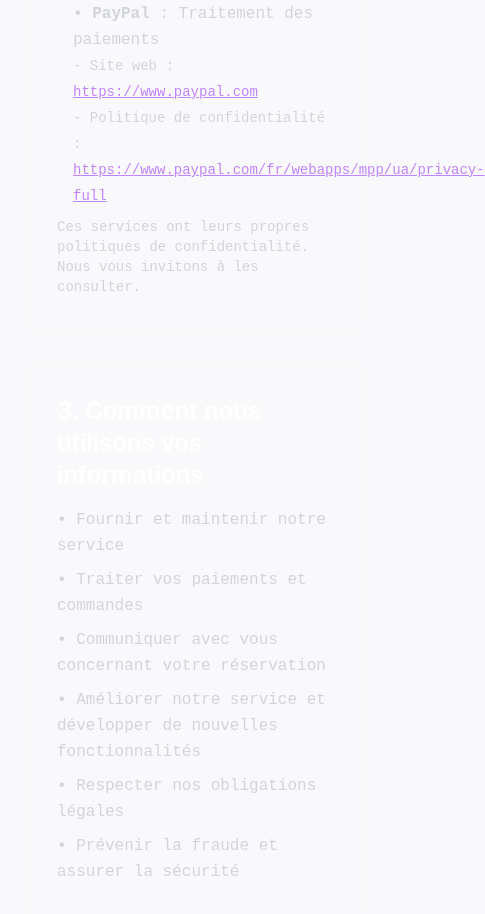
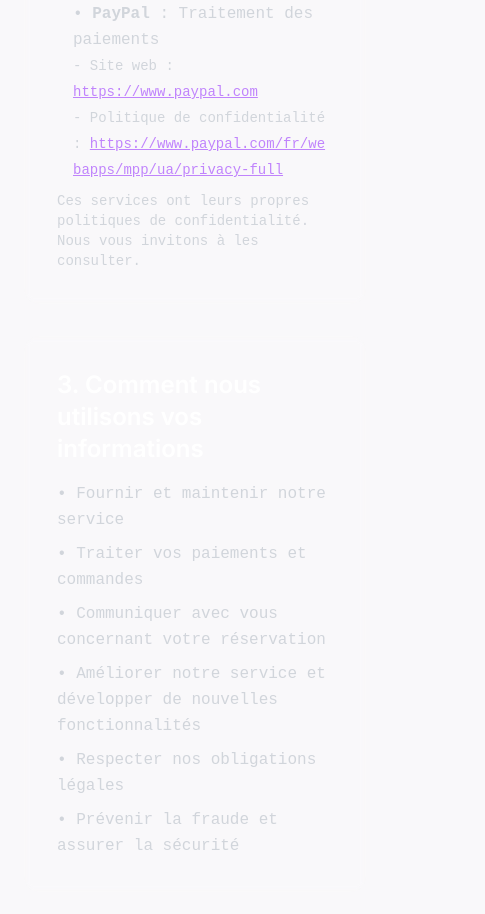
Before and after one commit to PierreMaze/la-voix-intime, a React (Vite) app: page /privacy-policy in a window 390 px wide. Shown: the part 1980-2894 px from the top of the page, 485 px wide, since content can reach past the window. Built offline with nearby package versions, Linux system fonts and the light colour scheme.

Commit message:
Mise à jour des dépendances dans package.json pour améliorer la compatibilité et la sécurité, ainsi que modification de la classe CSS dans PrivacyPolicyContent.jsx pour gérer le comportement de rupture de ligne des liens.

```diff
--- a/src/pages/legales/PrivacyPolicyContent.jsx
+++ b/src/pages/legales/PrivacyPolicyContent.jsx
@@ -175,7 +175,7 @@ const PrivacyPolicyContent = () => {
                         href="https://www.paypal.com/fr/webapps/mpp/ua/privacy-full"
                         target="_blank"
                         rel="noopener noreferrer"
-                        className="underline text-purple-400 hover:text-purple-300">
+                        className="underline text-purple-400 hover:text-purple-300 break-all sm:break-normal">
                         https://www.paypal.com/fr/webapps/mpp/ua/privacy-full
                       </a>
                     </span>
```
Also changed, not shown: package.json (+12 -12 lines).
